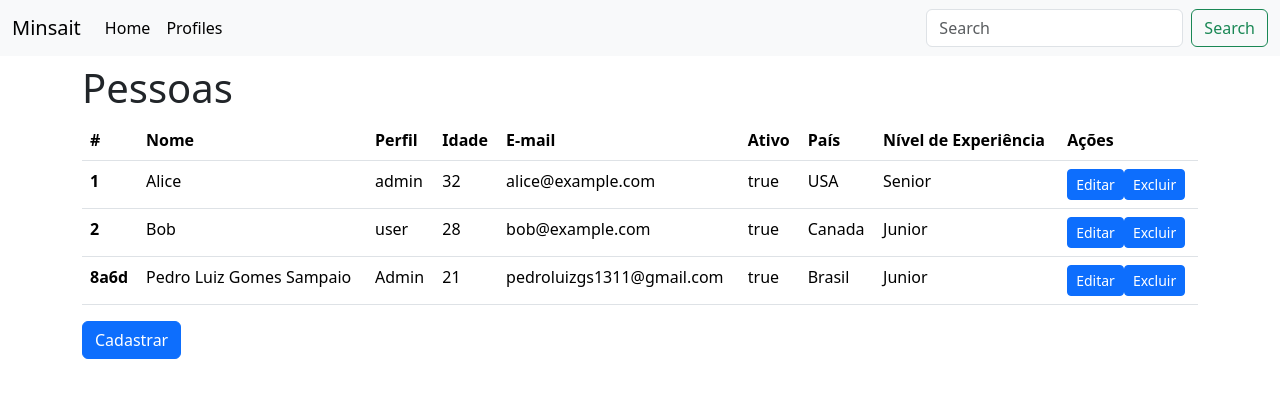
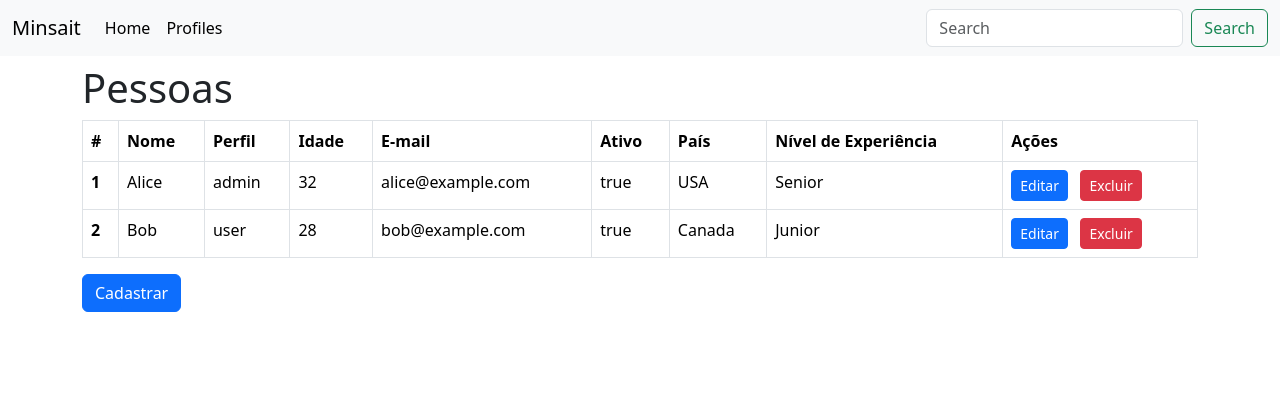
Before and after one commit to PedroLGS/avaliacao-angular-minsait, an Angular app: page /profile/create in a window 1280 px wide. Both pictures are taken after a click on the button "Cancelar". Shown: the top 398 px of the page. Built offline with nearby package versions, Linux system fonts and the light colour scheme; data requests are answered from the project's data file.

Commit message:
feat: estilizando a tabela e os botões

```diff
--- a/db.json
+++ b/db.json
@@ -19,16 +19,6 @@
       "country": "Canada",
       "experience": "Junior",
       "id": "2"
-    },
-    {
-      "id": "8a6d",
-      "name": "Pedro Luiz Gomes Sampaio",
-      "role": "Admin",
-      "age": 21,
-      "email": "pedroluizgs1311@gmail.com",
-      "isActive": true,
-      "country": "Brasil",
-      "experience": "Junior"
     }
   ]
 }
--- a/src/app/components/profile-table/profile-table.component.html
+++ b/src/app/components/profile-table/profile-table.component.html
@@ -1,5 +1,5 @@
-<table class="table">
-    <thead>
+<table class="table table-bordered table-hover">
+    <thead class="thead-dark">
       <tr>
         <th scope="col">#</th>
         <th scope="col">Nome</th>
@@ -24,7 +24,8 @@
         <td>{{ profile.experience }}</td>
         <td>
           <a class="btn btn-primary btn-sm" [routerLink]="'/profile/edit/' + profile.id">Editar</a>
-          <a (click)="excluir(profile.id)" class="btn btn-primary btn-sm">Excluir</a>
+          &nbsp;
+          <a (click)="excluir(profile.id)" class="btn btn-danger btn-sm">Excluir</a>
         </td>
       </tr>
     </tbody>
--- a/src/app/pages/home/home.component.html
+++ b/src/app/pages/home/home.component.html
@@ -1 +1 @@
-<p>home works!</p>
+<p>Avaliação de Angular - Minsait</p>
--- a/src/app/pages/profile/profile-create-update/profile-create-update.component.html
+++ b/src/app/pages/profile/profile-create-update/profile-create-update.component.html
@@ -2,23 +2,23 @@
   <form (ngSubmit)="cadastrarEditarProfile()" [formGroup]="profileForm">
     <div class="mb-3">
       <label for="name" class="form-label">Nome</label>
-        <input type="text" class="form-control" id="name" formControlName="name" name="name">
+      <input type="text" class="form-control" id="name" formControlName="name" name="name" required>
     </div>
     <div class="mb-3">
       <label for="role" class="form-label">Perfil</label>
-        <input type="text" class="form-control" id="role" formControlName="role">
+      <input type="text" class="form-control" id="role" formControlName="role" required>
     </div>
     <div class="mb-3">
       <label for="age" class="form-label">Idade</label>
-        <input type="number" class="form-control" id="age" formControlName="age">
+      <input type="number" class="form-control" id="age" formControlName="age" required>
     </div>
     <div class="mb-3">
       <label for="email" class="form-label">E-mail</label>
-        <input type="email" class="form-control" id="email" formControlName="email">
+      <input type="email" class="form-control" id="email" formControlName="email" required>
     </div>
-      <div class="mb-3">
+    <div class="mb-3 form-check">
+      <input type="checkbox" class="form-check-input" id="isActive" formControlName="isActive">
       <label for="isActive" class="form-check-label">Ativo</label>
-        <input type="checkbox" class="form-check-input" id="isActive" formControlName="isActive">
     </div>
     <div class="mb-3">
       <label for="country" class="form-label">País</label>
@@ -28,7 +28,7 @@
       <label for="experience" class="form-label">Experiência</label>
       <input type="text" class="form-control" id="experience" formControlName="experience">
     </div>
-      <button type="submit" class="btn btn-primary" [disabled]="!profileForm.valid">{{id ? 'Editar' : 'Cadastrar'}}</button>
-      <button type="button" class="btn btn-secondary" (click)="cancelar()">Cancelar</button>
+    <button type="submit" class="btn btn-success" [disabled]="!profileForm.valid">{{id ? 'Editar' : 'Cadastrar'}}</button>
+    <button type="button" class="btn btn-secondary ms-2" (click)="cancelar()">Cancelar</button>
   </form>
 </div>
```
Lines whose indentation alone changed are shown as unchanged.
